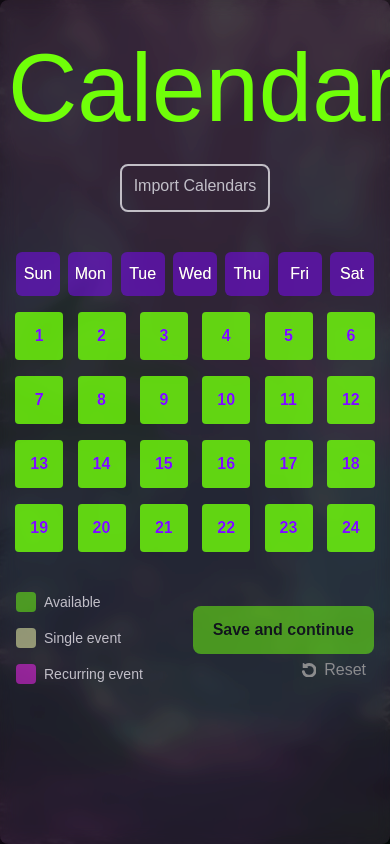
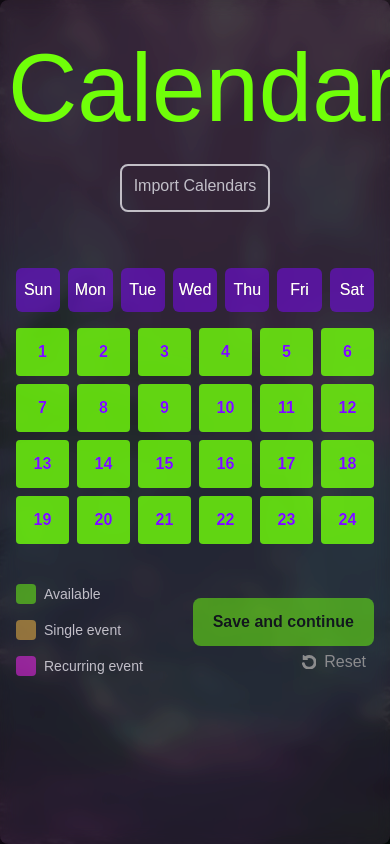
Before and after one commit to Visual-Riot/plaeen, a Next.js app: page /calendar in a window 390 px wide. Built offline with nearby package versions, Linux system fonts and the light colour scheme; a web font is replaced by a local one.

Commit message:
refined responsiveness of calendar

```diff
--- a/src/components/buttons/DayButton.tsx
+++ b/src/components/buttons/DayButton.tsx
@@ -40,7 +40,8 @@ const DayButton: React.FC<ButtonProps> = ({
     }
   };
 
-  const defaultClasses = "btn rounded-md w-11 h-11 ease-in-out duration-300";
+  const defaultClasses =
+    "grow btn rounded-md w-11 h-11 ease-in-out duration-300";
 
   return (
     <button
--- a/src/components/buttons/PlayerTimeSlot.tsx
+++ b/src/components/buttons/PlayerTimeSlot.tsx
@@ -40,9 +40,9 @@ const PlayerTimeSlot: React.FC<ButtonProps> = ({
       case "available":
         return "bg-green bg-opacity-80 text-darkPurple";
       case "single":
-        return "bg-green border-3 border-offWhite bg-opacity-80 text-darkPurple";
+        return "bg-accentOne border-3 border-offWhite bg-opacity-80 text-darkPurple";
       case "recurring":
-        return "bg-accentOne bg-opacity-80 text-lightPurple";
+        return "bg-accentTwo bg-opacity-80 text-lightPurple";
       default:
         return "bg-green bg-opacity-80 text-darkPurple";
     }
--- a/src/components/calendar/PlayerCalendarMobile.tsx
+++ b/src/components/calendar/PlayerCalendarMobile.tsx
@@ -10,22 +10,25 @@ export default function PlayerCalendarMobile({ className = "", ...props }) {
     <div className={`my-10 ${className}`}>
       <div className="w-full">
         {/* Days Names Column */}
-        <div className="flex w-full justify-between px-2">
+        <div className="grid grid-cols-7 gap-2 md:gap-4 px-2 mt-4">
           {daysOfWeekShort.map((day) => (
-            // <h2 className="text-lightPurple font-robotoMono font-regular uppercase text-center flex-1">
-            //   {day}
-            // </h2>
-            <DayButton key={day} onClick={() => console.log(day)}>
-              {day}
-            </DayButton>
+            <div key={day} className="flex justify-center">
+              <DayButton
+                key={day}
+                onClick={() => console.log(day)}
+                state="unselected"
+              >
+                {day}
+              </DayButton>
+            </div>
           ))}
         </div>
 
         {/* Hours columns */}
 
-        <div className="grid grid-cols-6 gap-4 px-2 mt-4 ">
+        <div className="grid grid-cols-6 gap-2 md:gap-4 px-2 mt-4">
           {hoursOfDay.map((hour) => (
-            <div key={hour} className="flex flex-col items-center">
+            <div key={hour} className="flex justify-center">
               <PlayerTimeSlot
                 state="available"
                 day="day"
@@ -37,34 +40,6 @@ export default function PlayerCalendarMobile({ className = "", ...props }) {
           ))}
         </div>
       </div>
-
-      {/* <div className="flex flex-col w-full">
-        <div className="flex flex-row justify-between pr-6">
-          <div className="w-5 md:w-20 h-10"></div>
-          <div
-            className="flex flex-row justify-between  overflow-x-auto"
-            style={{ scrollbarWidth: "none" }}
-          >
-            {hoursOfDay.map((hour) => (
-              <div
-                key={hour}
-                className="text-center justify-center items-center"
-              >
-                <h2 className="text-lightPurple font-robotoMono font-regular uppercase text-center w-10 h-10">
-                  {hour}
-                </h2>
-                <div>
-                  {daysOfWeekFull.map((day) => (
-                    <div key={`${day}-${hour}`} className="h-10">
-                      <PlayerTimeSlot state="available" hour={hour} day={day} />
-                    </div>
-                  ))}
-                </div>
-              </div>
-            ))}
-          </div>
-        </div>
-      </div> */}
     </div>
   );
 }
--- a/tailwind.config.ts
+++ b/tailwind.config.ts
@@ -50,7 +50,7 @@ const config: Config = {
 
         // accents
         accentOne: "#ff1ef0", // pink "#ef0c67"
-        accentTwo: "#defb8c", // orange "#f79b31"
+        accentTwo: "#f79b31", // orange "#f79b31"
         accentThree: "#3be1e1", // cyan
         accentFour: "#bce339", // lemon
       },
```
